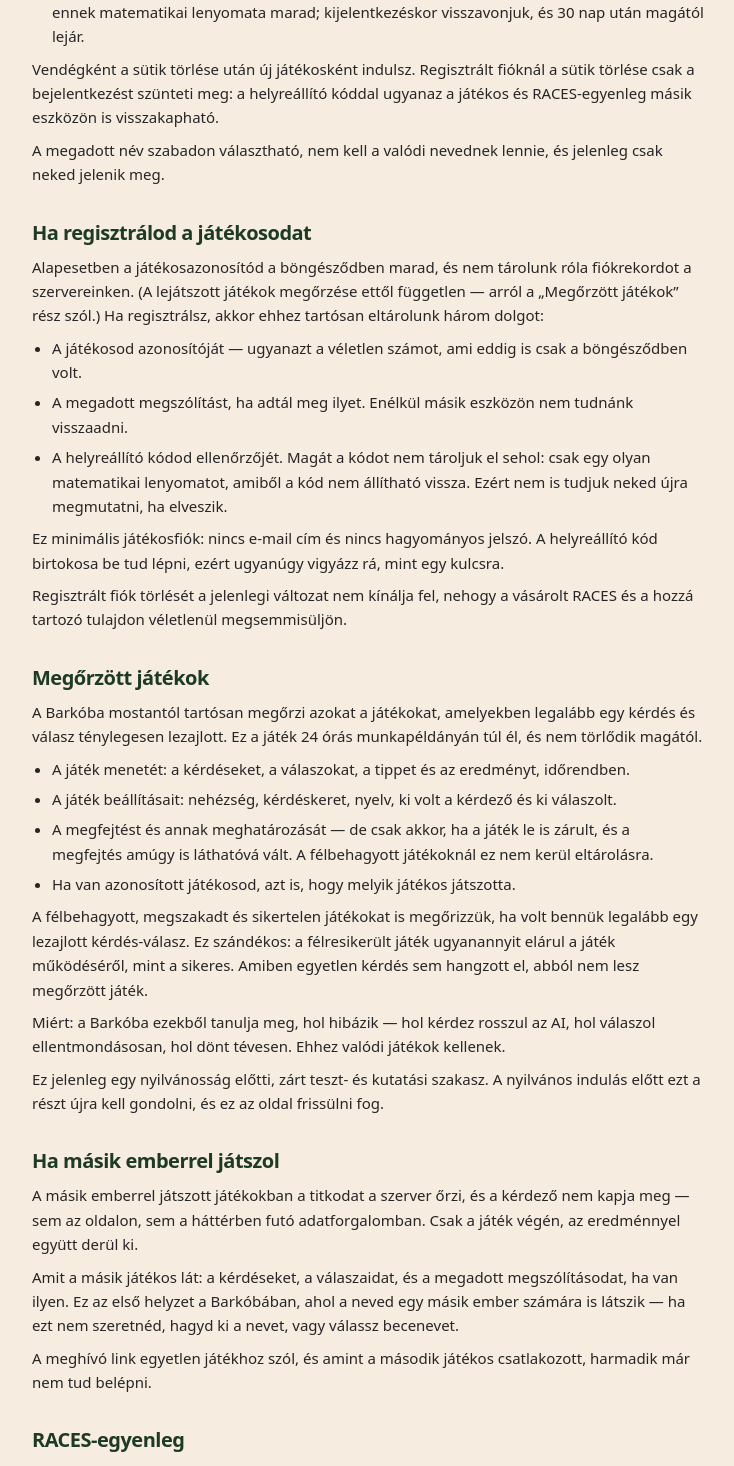
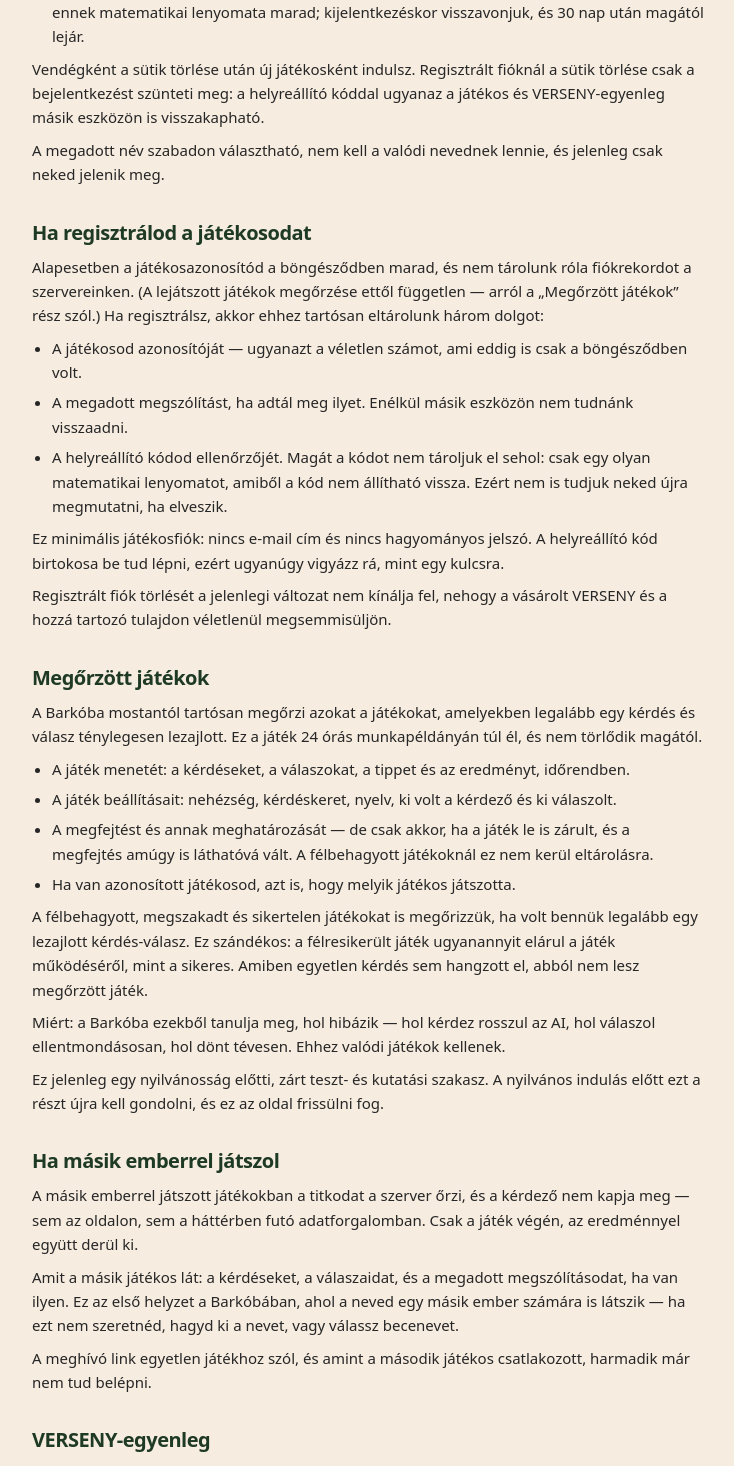
Before and after one commit to ZVZ2023/Barkoba2-V2, a Next.js app: page /privacy in a window 1280 px wide. Shown: the part 1331-2797 px from the top of the page, without its empty margins (272-1006 px from the left). Built offline with nearby package versions, Linux system fonts and the light colour scheme.

Commit message:
Wire account login and Hungarian VERSENY terminology

```diff
--- a/app/RacerSetup.tsx
+++ b/app/RacerSetup.tsx
@@ -166,13 +166,13 @@
                 key={b}
                 onClick={() => setBudget(b)}
                 disabled={busy}
-                title={short ? "Ehhez nincs elég RACE-ed" : undefined}
+                title={short ? "Ehhez nincs elég VERSENYED" : undefined}
                 className={`${pill(budget === b)} ${short && budget !== b ? "opacity-45" : ""}`}
               >
                 <span className="block">{b}</span>
                 {typeof cost === "number" && (
                   <span className="block text-xs opacity-80">
-                    {cost} RACE{short ? " ⚠" : ""}
+                    {cost} VERSENY{short ? " ⚠" : ""}
                   </span>
                 )}
               </button>
--- a/app/api/entitlement/intent/route.ts
+++ b/app/api/entitlement/intent/route.ts
@@ -30,7 +30,7 @@
       {
         error: "account_required",
         message:
-          "A vásárláshoz regisztrálj vagy jelentkezz be, hogy a RACES a fiókodhoz tartozzon.",
+          "A vásárláshoz regisztrálj vagy jelentkezz be, hogy a VERSENY a fiókodhoz tartozzon.",
       },
       { status: 409 }
     );
--- a/app/api/game/create/route.ts
+++ b/app/api/game/create/route.ts
@@ -23,7 +23,7 @@
     return NextResponse.json(
       {
         error: "no_play_credit",
-        message: "Elfogyott a RACES-egyenleged. Szerezz további RACES-t, és jöhet a következő futam.",
+        message: "Elfogyott a VERSENY-egyenleged. Szerezz további VERSENYT, és jöhet a következő futam.",
       },
       { status: 402 }
     );
@@ -31,7 +31,7 @@
   return NextResponse.json(
     {
       error: "entitlement_unavailable",
-      message: "Most nem tudjuk ellenőrizni a RACES-egyenlegedet. Próbáld újra hamarosan.",
+      message: "Most nem tudjuk ellenőrizni a VERSENY-egyenlegedet. Próbáld újra hamarosan.",
     },
     { status: 503 }
   );
--- a/app/api/player/entitlement/route.ts
+++ b/app/api/player/entitlement/route.ts
@@ -58,7 +58,7 @@
   try {
     // V2.6 — reported so the badge can say "unlimited" instead of the balance.
     //
-    // Without this the two developer identities would read "RACES 0 —
+    // Without this the two developer identities would read "VERSENY 0 —
     // elfogyott" while their games start perfectly, which looks like a defect
     // and would be re-reported as one. The balance is still returned, honestly:
     // an exempt player may also hold ordinary credits, and this endpoint's job
@@ -88,7 +88,7 @@
     // eslint-disable-next-line no-console
     console.error("[barkoba] entitlement status read failed:", err);
     return NextResponse.json(
-      { error: "entitlement_unavailable", message: "Most nem tudjuk lekérdezni a RACES-egyenlegedet." },
+      { error: "entitlement_unavailable", message: "Most nem tudjuk lekérdezni a VERSENY-egyenlegedet." },
       { status: 503 }
     );
   }
--- a/app/components/BudgetPicker.tsx
+++ b/app/components/BudgetPicker.tsx
@@ -117,7 +117,7 @@
                 type="button"
                 onClick={() => onBudgetChange(b)}
                 disabled={disabled}
-                title={unaffordable ? "Ehhez nincs elég RACE-ed" : undefined}
+                title={unaffordable ? "Ehhez nincs elég VERSENYED" : undefined}
                 className={`min-h-11 flex-1 rounded-md px-4 py-2 text-sm ${
                   budget === b
                     ? "bg-[#1e3a24] font-medium text-[#f6ece0]"
@@ -127,7 +127,7 @@
                 <span className="block">{b}</span>
                 {typeof cost === "number" && (
                   <span className="block text-xs opacity-80">
-                    {cost} RACE{unaffordable ? " ⚠" : ""}
+                    {cost} VERSENY{unaffordable ? " ⚠" : ""}
                   </span>
                 )}
               </button>
--- a/app/components/ClaimPrompt.tsx
+++ b/app/components/ClaimPrompt.tsx
@@ -123,7 +123,7 @@
         Regisztrálsz játékosfiókot?
       </p>
       <p className="text-xs text-[var(--ink-soft)]">
-        Ugyanez a játékos és RACES-egyenleg marad meg. A belépési kóddal másik
+        Ugyanez a játékos és VERSENY-egyenleg marad meg. A belépési kóddal másik
         eszközön is bejelentkezhetsz; e-mail cím és jelszó nem kell.
       </p>
       <button
--- a/app/components/PurchaseReturn.tsx
+++ b/app/components/PurchaseReturn.tsx
@@ -151,11 +151,11 @@
   if (phase === "credited") {
     return (
       <div className="rounded-xl border border-[var(--green)]/30 bg-[var(--green)]/8 p-5 shadow-sm backdrop-blur-sm">
-        <p className="text-base font-semibold">Köszönjük! A RACES megérkezett.</p>
+        <p className="text-base font-semibold">Köszönjük! A VERSENY megérkezett.</p>
         <p className="mt-1 text-sm text-neutral-800">
           {typeof balance === "number"
-            ? `Jelenlegi RACES-egyenleged: ${balance}.`
-            : "A RACES-egyenlegedet a fenti jelzés mutatja."}
+            ? `Jelenlegi VERSENY-egyenleged: ${balance}.`
+            : "A VERSENY-egyenlegedet a fenti jelzés mutatja."}
         </p>
       </div>
     );
@@ -167,11 +167,11 @@
     <div className="rounded-xl border border-white/60 bg-white/75 p-5 shadow-sm backdrop-blur-sm">
       <p className="text-base font-semibold">A vásárlás feldolgozás alatt van.</p>
       <p className="mt-1 text-sm text-neutral-800">
-        A RACES néha néhány másodperccel később érkezik meg. Frissítsd az
+        A VERSENY néha néhány másodperccel később érkezik meg. Frissítsd az
         oldalt egy pillanat múlva.
       </p>
       <p className="mt-2 text-sm text-neutral-600">
-        Ha a fizetés sikeres volt, a RACES meg fog érkezni — nem kell újra
+        Ha a fizetés sikeres volt, a VERSENY meg fog érkezni — nem kell újra
         fizetned.
       </p>
     </div>
--- a/app/privacy/page.tsx
+++ b/app/privacy/page.tsx
@@ -48,7 +48,7 @@
     >
       <Section heading="Játékosfiók">
         <p>
-          Regisztráció nélkül is játszhatsz vendégként. A vásárolt RACES
+          Regisztráció nélkül is játszhatsz vendégként. A vásárolt VERSENY
           megőrzéséhez játékosfiók kell, de ehhez sem e-mail-címet, sem jelszót,
           sem profilt nem kérünk. A fiók kulcsa az egyszer megjelenített
           helyreállító kód.
@@ -116,7 +116,7 @@
         <p>
           Vendégként a sütik törlése után új játékosként indulsz. Regisztrált
           fióknál a sütik törlése csak a bejelentkezést szünteti meg: a
-          helyreállító kóddal ugyanaz a játékos és RACES-egyenleg másik eszközön
+          helyreállító kóddal ugyanaz a játékos és VERSENY-egyenleg másik eszközön
           is visszakapható.
         </p>
         <p>
@@ -147,7 +147,7 @@
         </p>
         <p>
           Regisztrált fiók törlését a jelenlegi változat nem kínálja fel, nehogy
-          a vásárolt RACES és a hozzá tartozó tulajdon véletlenül megsemmisüljön.
+          a vásárolt VERSENY és a hozzá tartozó tulajdon véletlenül megsemmisüljön.
         </p>
       </Section>
 
@@ -202,9 +202,9 @@
         </p>
       </Section>
 
-      <Section heading="RACES-egyenleg">
+      <Section heading="VERSENY-egyenleg">
         <p>
-          A futamindításhoz RACES-egyenleg tartozik. Amikor kapsz vagy felhasználsz
+          A futamindításhoz VERSENY-egyenleg tartozik. Amikor kapsz vagy felhasználsz
           belőle, arról tartós bejegyzés készül: mennyi, mikor, milyen jogcímen
           (ajándék vagy vásárolt), és melyik játékhoz lett felhasználva. Ez a
           játékosazonosítódhoz kötődik, nem a nevedhez.
@@ -212,12 +212,12 @@
         <p>
           A bejegyzések utólag nem módosulnak és nem törlődnek — egy tévedést új
           bejegyzés javít, hogy a javítás is nyomon követhető maradjon. Ez teszi
-          ellenőrizhetővé, mennyi RACES-t kaptál és mennyit használtál el.
+          ellenőrizhetővé, mennyi VERSENYT kaptál és mennyit használtál el.
         </p>
         <p>
           Fizetett vásárlás előtt regisztrálnod és bejelentkezned kell. Így a
           böngésződ törlése nem viszi el a megszerzett
-          RACES-t. A kezdő RACES ilyet nem igényel: ha csak azzal játszol és
+          VERSENYT. A kezdő VERSENY ilyet nem igényel: ha csak azzal játszol és
           elveszted a sütidet, a fel nem használt rész elvész.
         </p>
         <p>
@@ -225,7 +225,7 @@
           igazolt vásárlás korlátozott adatai is hozzákapcsolódhatnak: termék és
           íz, Price ID, mennyiség, pénznem, végösszeg, időpont és teszt/éles mód.
           Név, e-mail, cím és kártyaadat nem kerül ebbe a bejegyzésbe. Ezek az
-          adatok a vásárlás eredetét őrzik; a RACES mennyiségét nem ezekből
+          adatok a vásárlás eredetét őrzik; a VERSENY mennyiségét nem ezekből
           számítjuk.
         </p>
       </Section>
```
Also changed, not shown: app/components/Entitlement.tsx (+7 -7 lines), 1 other file (tests, documents, lock files or other folders).
